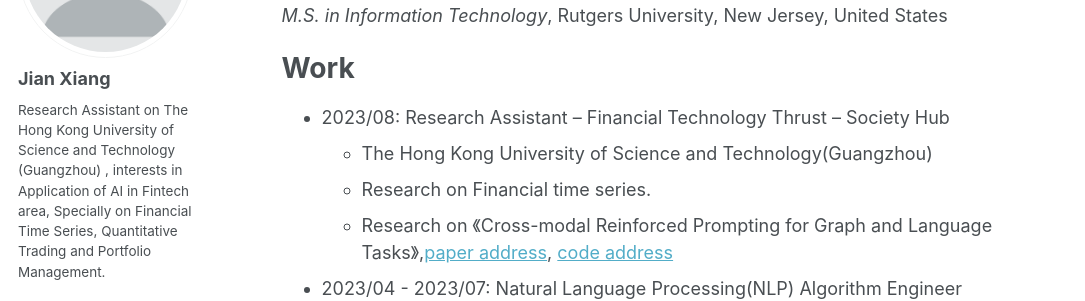
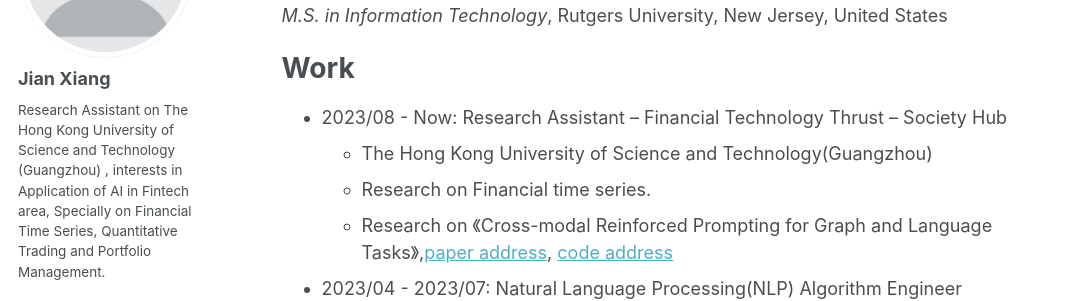
Before and after one commit to jianxiang95/jianxiang95.github.io, a Jekyll site: the page built from _pages/about.md, in a window 1280 px wide and 900 px high, scrolled down 484 px. Shown: the part 153-454 px from the top of the window, without its empty margins (0-1085 px from the left). Built offline with Jekyll 4.4.1, drawn with Linux system fonts in a browser that asks for light colours.

Commit message:
Update about.md

```diff
--- a/_pages/about.md
+++ b/_pages/about.md
@@ -28,7 +28,7 @@ Education
 
 Work
 ======
-* 2023/08: Research Assistant -- Financial Technology Thrust -- Society Hub
+* 2023/08 - Now: Research Assistant -- Financial Technology Thrust -- Society Hub
   * The Hong Kong University of Science and Technology(Guangzhou)
   * Research on Financial time series.
   * Research on 《Cross-modal Reinforced Prompting for Graph and Language Tasks》,[paper address](https://openreview.net/pdf?id=vn3QK2cMRV), [code address](https://github.com/jianxiang95/CMRP.git)
```
